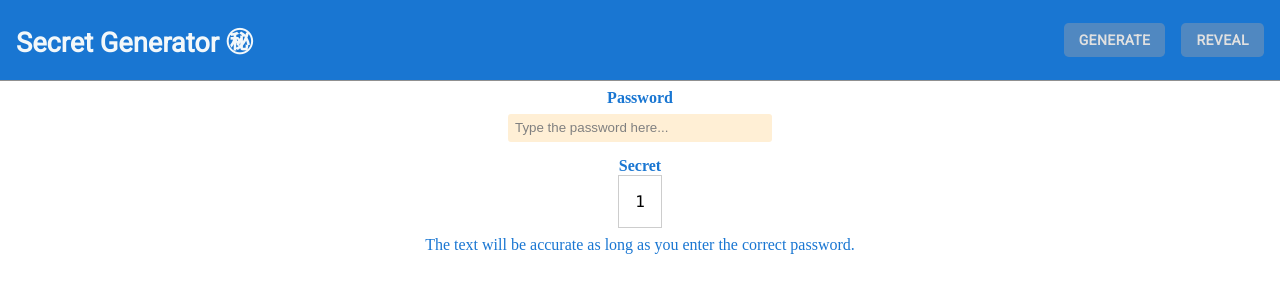
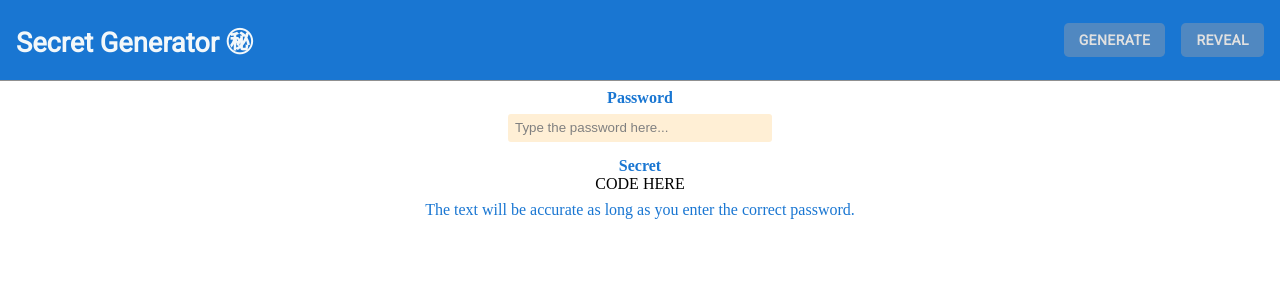
Before and after one commit to wilfredlopez/secrets, a React (Create React App) app: page /reveal/1 in a window 1280 px wide. Shown: the top 300 px of the page. Built offline with nearby package versions, Linux system fonts and the light colour scheme; a web font is replaced by a local one.

Commit message:
testing params

```diff
--- a/src/pages/RevielLink.tsx
+++ b/src/pages/RevielLink.tsx
@@ -1,14 +1,23 @@
 import React from "react"
-import { useParams } from "react-router-dom"
+import { useParams, useHistory, withRouter } from "react-router-dom"
 import { Label, Input } from "components/styled"
 import { Cipher } from "@wilfredlopez/react-utils/dist"
 import classes from "./RevielLink.module.css"
 interface Props {}
 
 const RevielLink = (props: Props) => {
-  const { code } = useParams<{ code: string }>()
+  const history = useHistory()
+  const [code, setCode] = React.useState("")
+  // const { code } = useParams<{ code: string }>()
+  const params = useParams<{ code: string }>()
   const [decoded, setDecoded] = React.useState(code)
   const [password, setPassword] = React.useState("")
+
+  React.useLayoutEffect(() => {
+    console.log(params)
+    console.log(history)
+  })
+
   function handleChange(event: React.ChangeEvent<HTMLInputElement>) {
     const value = event.target.value
     setPassword(value)
@@ -35,7 +44,8 @@ const RevielLink = (props: Props) => {
       <div>
         <Label style={{ fontWeight: "bold" }}>Secret</Label>
       </div>
-      <pre className={classes.pre}>
+      CODE HERE
+      {/* <pre className={classes.pre}>
         <code className={classes.code}>
           <div
             dangerouslySetInnerHTML={{
@@ -43,7 +53,7 @@ const RevielLink = (props: Props) => {
             }}
           ></div>
         </code>
-      </pre>
+      </pre> */}
       <Label>
         The text will be accurate as long as you enter the correct password.
       </Label>
@@ -51,4 +61,4 @@ const RevielLink = (props: Props) => {
   )
 }
 
-export default RevielLink
+export default withRouter(RevielLink)
```
Also changed, not shown: 1 other file (tests, documents, lock files or other folders).
